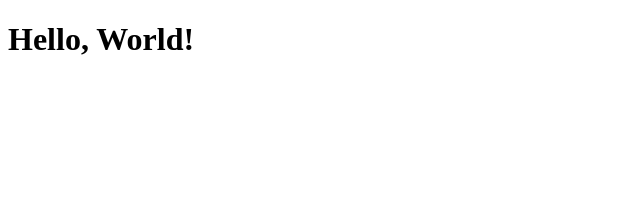
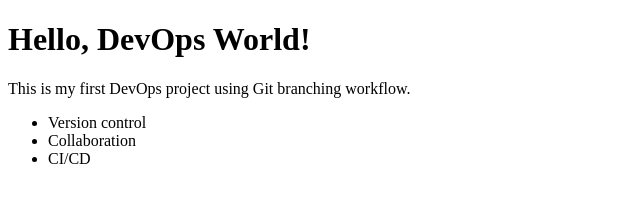
Before and after one commit to Nouf283/Devops_Project, a plain HTML site: page index.html in a window 1280 px wide. Shown: the whole page, without its empty margins (0-640 px from the left). Drawn offline with Linux system fonts and the light colour scheme.

Commit message:
Add intro paragraph and simple list to page

```diff
--- a/index.html
+++ b/index.html
@@ -5,6 +5,13 @@
   <title>Hello World</title>
 </head>
 <body>
-  <h1>Hello, World!</h1>
+  <h1>Hello, DevOps World!</h1>
+  <p>This is my first DevOps project using Git branching workflow.</p>
+<ul>
+  <li>Version control</li>
+  <li>Collaboration</li>
+  <li>CI/CD</li>
+</ul>
+
 </body>
 </html>
```
